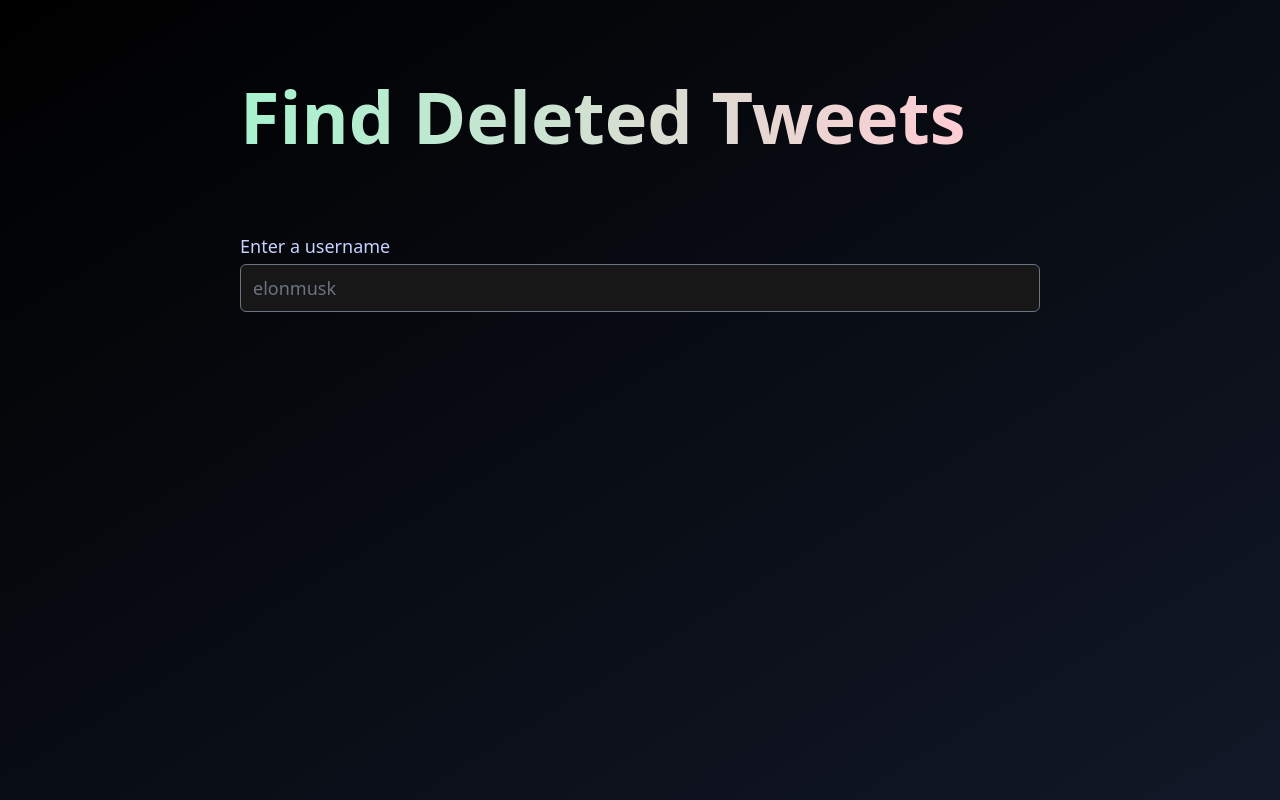
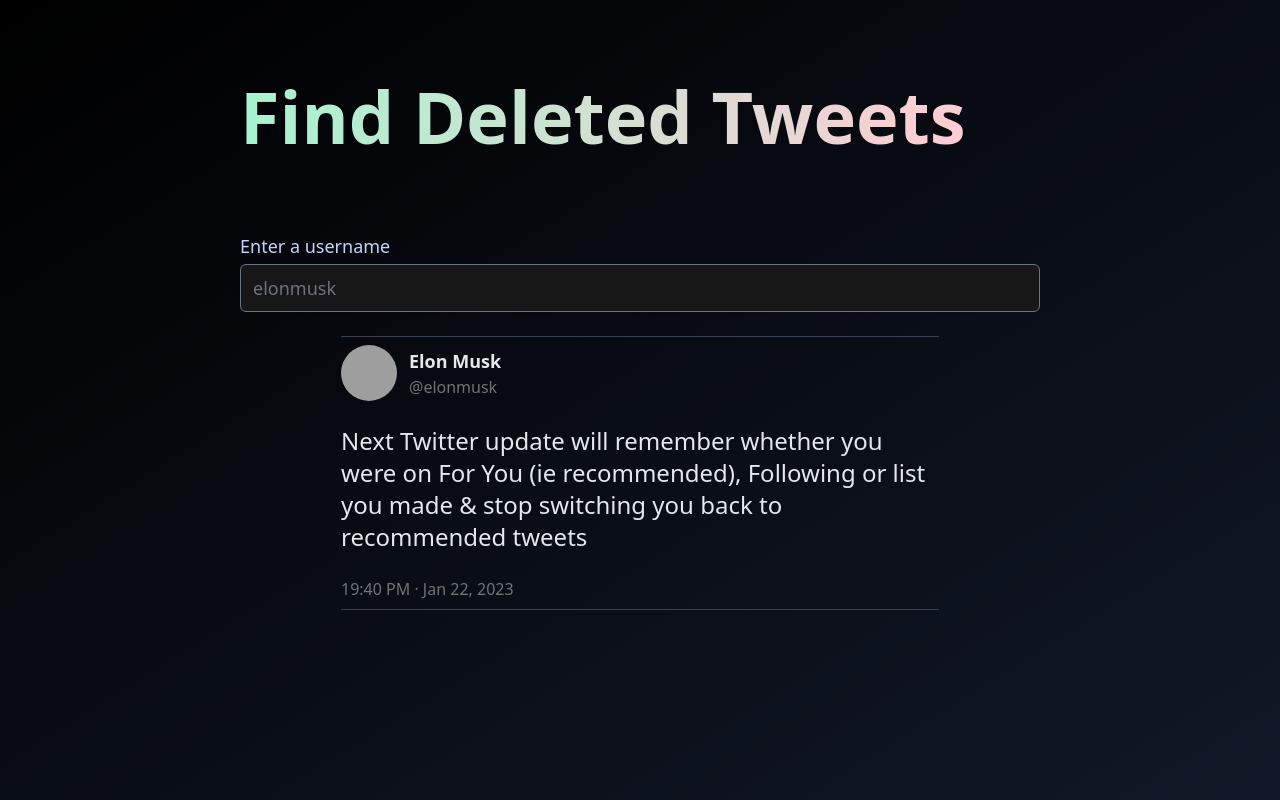
Before and after one commit to kulgg/tweetfisher, a Next.js app: page / in a window 1280 px wide. Built offline with nearby package versions, Linux system fonts and the light colour scheme; grey boxes are pictures that could not be loaded.

Commit message:
Add tweet component

```diff
--- /dev/null
+++ b/src/components/tweet.tsx
@@ -0,0 +1,39 @@
+import React from "react";
+import Image from "next/image";
+import { setDefaultResultOrder } from "dns/promises";
+import { formatDate } from "../utils/date";
+
+export type TweetProps = {
+  pfp: string;
+  text: string;
+  url: string;
+  handle: string;
+  username: string;
+  created: Date;
+};
+
+function Tweet({ pfp, text, url, handle, username, created }: TweetProps) {
+  return (
+    <a href={url}>
+      <div className="w-[598px] border-t border-b border-gray-700 py-2">
+        <div className="flex items-center gap-3">
+          <div>
+            <img
+              src={pfp}
+              alt="profile pic"
+              className="h-14 w-14 rounded-full"
+            />
+          </div>
+          <div>
+            <div className="text-lg font-semibold">{username}</div>
+            <div className="text-neutral-500">@{handle}</div>
+          </div>
+        </div>
+        <div className="my-6 text-2xl">{text}</div>
+        <div className="text-neutral-500">{formatDate(created)}</div>
+      </div>
+    </a>
+  );
+}
+
+export default Tweet;
--- a/src/pages/index.tsx
+++ b/src/pages/index.tsx
@@ -4,6 +4,7 @@ import Head from "next/head";
 import Link from "next/link";
 import React, { useEffect, useState } from "react";
 import LoadingAnimation from "../components/loading";
+import Tweet from "../components/tweet";
 
 const Home: NextPage = () => {
   const [usernameInput, setUsernameInput] = useState("");
@@ -52,23 +53,20 @@ const Home: NextPage = () => {
             Find Deleted Tweets
           </h1>
           <div className="mt-10 w-full sm:mt-20">
+            <form onSubmit={handleSubmit} className="relative">
               <label
                 htmlFor="search"
                 className="block text-lg font-medium text-indigo-200"
               >
                 Enter a username
               </label>
-            <form
-              onSubmit={handleSubmit}
-              className="relative mt-1 flex items-center"
-            >
               <input
                 type="text"
                 name="search"
                 autoComplete="off"
                 id="search"
                 placeholder="elonmusk"
-                className="block h-12 w-full rounded-md border-gray-500 bg-neutral-900 text-lg text-gray-100 shadow-sm placeholder:text-gray-500 focus:border-[1px] focus:border-gray-300 focus:ring-1 focus:ring-emerald-700"
+                className="mt-1 block h-12 w-full rounded-md border-gray-500 bg-neutral-900 text-lg text-gray-100 shadow-sm placeholder:text-gray-500 focus:border-[1px] focus:border-gray-300 focus:ring-1 focus:ring-emerald-700"
                 value={usernameInput}
                 onChange={(e) => setUsernameInput(e.currentTarget.value)}
               />
@@ -76,7 +74,7 @@ const Home: NextPage = () => {
           </div>
           <div className="mt-6"></div>
           {currentUsername && (
-            <div className="mb-3 mr-auto rounded-lg bg-gray-800 p-2 text-lg text-zinc-300">
+            <div className="mb-3 mr-auto rounded-lg bg-gray-800 py-1 px-2 text-lg text-zinc-300">
               @{currentUsername}
             </div>
           )}
@@ -109,6 +107,18 @@ const Home: NextPage = () => {
               archived tweets.
             </div>
           )}
+          <Tweet
+            pfp={
+              "https://pbs.twimg.com/profile_images/1590968738358079488/IY9Gx6Ok_400x400.jpg"
+            }
+            text={
+              "Next Twitter update will remember whether you were on For You (ie recommended), Following or list you made & stop switching you back to recommended tweets"
+            }
+            url={"https://twitter.com/disclosetv/status/1617540634482708481"}
+            username="Elon Musk"
+            handle={"elonmusk"}
+            created={new Date()}
+          />
         </div>
       </main>
     </>
--- /dev/null
+++ b/src/utils/date.ts
@@ -0,0 +1,21 @@
+export function getMonthShortName(monthNumber: number) {
+  const date = new Date();
+
+  date.setMonth(monthNumber - 1);
+
+  return date.toLocaleString("en-US", { month: "short" });
+}
+
+export function formatDate(date: Date) {
+  const day = date.getDate();
+  const month = date.getMonth() + 1;
+  const year = date.getFullYear();
+  const hour = date.getHours();
+  const minute = date.getMinutes();
+  const ampm = hour >= 12 ? "PM" : "AM";
+  const dateStr = `${hour}:${minute} ${ampm} · ${getMonthShortName(
+    month
+  )} ${day}, ${year}`;
+
+  return dateStr;
+}
```
Lines whose indentation alone changed are shown as unchanged.
